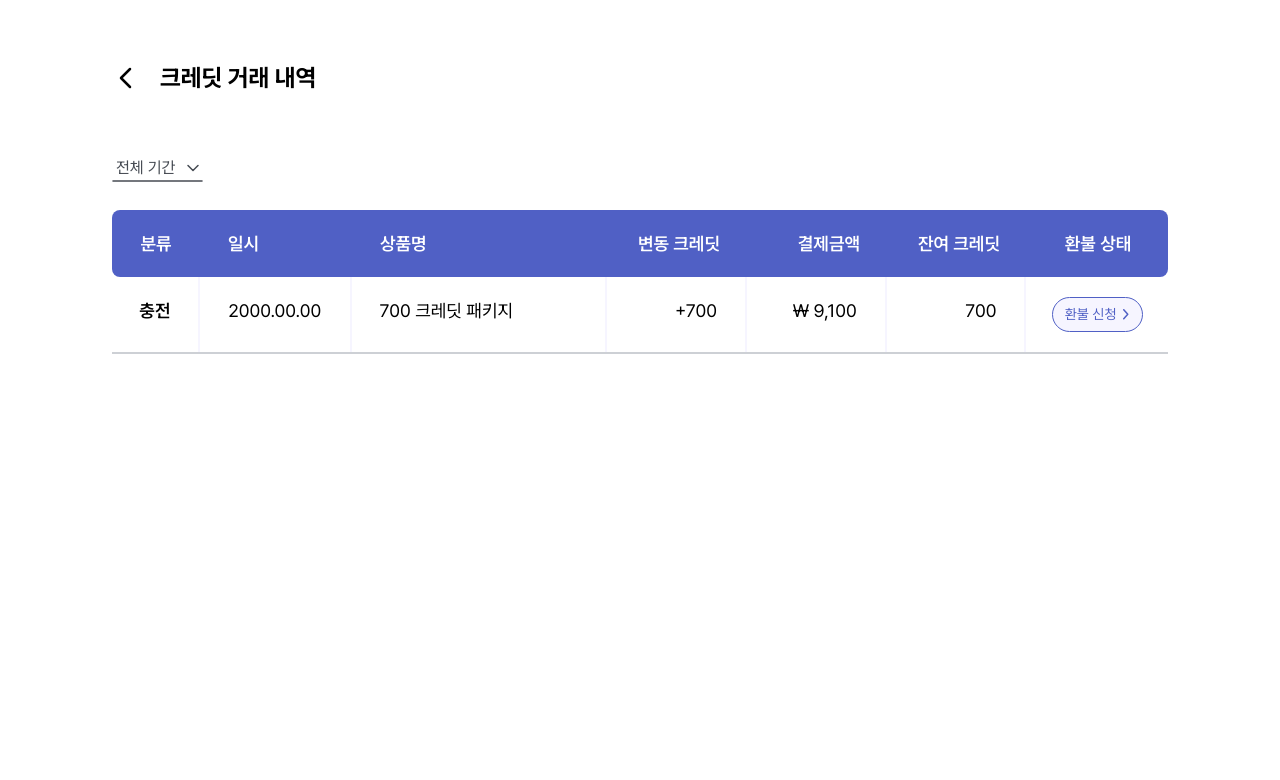
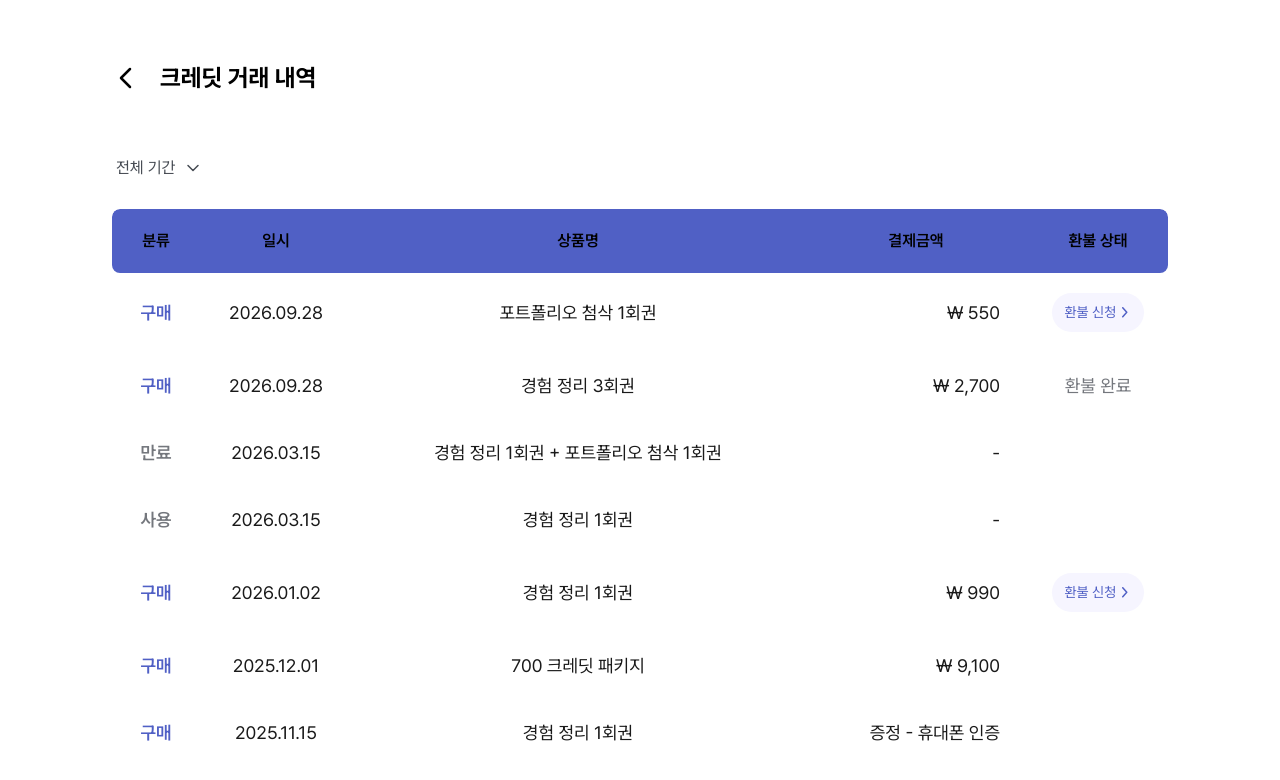
Before and after one commit to Teamie71/folioo-front, a Next.js app: page /invoice in a window 1280 px wide. Shown: the top 780 px of the page. Built offline with nearby package versions, Linux system fonts and the light colour scheme.

Commit message:
✨ Feat: 거래 내역 페이지 tanstack table 표 구현

```diff
--- a/src/features/invoice/components/InvoiceTable.tsx
+++ b/src/features/invoice/components/InvoiceTable.tsx
@@ -1,56 +1,230 @@
-import { RefundButtonIcon } from '@/components/icons/RefundButtonIcon';
-import Link from 'next/link';
+'use client';
+
+import {
+  flexRender,
+  getCoreRowModel,
+  useReactTable,
+  type ColumnDef,
+} from '@tanstack/react-table';
 import { RefundButton } from './RefundButton';
 
-export function InvoiceTable() {
+export type InvoiceCategory = '구매' | '만료' | '사용';
+export type RefundStatus =
+  | 'refund_request'
+  | 'refund_completed'
+  | 'gift'
+  | null;
+
+export interface InvoiceRow {
+  category: InvoiceCategory;
+  date: string;
+  productName: string;
+  amount: number | null;
+  refundStatus: RefundStatus;
+}
+
+const SAMPLE_DATA: InvoiceRow[] = [
+  {
+    category: '구매',
+    date: '2026.09.28',
+    productName: '포트폴리오 첨삭 1회권',
+    amount: 550,
+    refundStatus: 'refund_request',
+  },
+  {
+    category: '구매',
+    date: '2026.09.28',
+    productName: '경험 정리 3회권',
+    amount: 2700,
+    refundStatus: 'refund_completed',
+  },
+  {
+    category: '만료',
+    date: '2026.03.15',
+    productName: '경험 정리 1회권 + 포트폴리오 첨삭 1회권',
+    amount: null,
+    refundStatus: null,
+  },
+  {
+    category: '사용',
+    date: '2026.03.15',
+    productName: '경험 정리 1회권',
+    amount: null,
+    refundStatus: null,
+  },
+  {
+    category: '구매',
+    date: '2026.01.02',
+    productName: '경험 정리 1회권',
+    amount: 990,
+    refundStatus: 'refund_request',
+  },
+  {
+    category: '구매',
+    date: '2025.12.01',
+    productName: '700 크레딧 패키지',
+    amount: 9100,
+    refundStatus: null,
+  },
+  {
+    category: '구매',
+    date: '2025.11.15',
+    productName: '경험 정리 1회권',
+    amount: 990,
+    refundStatus: 'gift',
+  },
+];
+
+function RefundStatusCell({ status }: { status: RefundStatus }) {
+  if (status === 'refund_request') {
+    return <RefundButton />;
+  }
+  if (status === 'refund_completed') {
+    return (
+      <span className='text-[1.125rem] leading-[150%] text-[#74777D]'>
+        환불 완료
+      </span>
+    );
+  }
+  if (status === 'gift') {
+    return null;
+  }
+  return null;
+}
+
+interface InvoiceTableProps {
+  data?: InvoiceRow[];
+}
+
+export function InvoiceTable({ data = SAMPLE_DATA }: InvoiceTableProps) {
+  const columns: ColumnDef<InvoiceRow>[] = [
+    {
+      accessorKey: 'category',
+      header: '분류',
+      cell: ({ getValue }) => {
+        const category = getValue() as InvoiceCategory;
+        const isPurchase = category === '구매';
+        return (
+          <span
+            className={`font-semibold text-[leading-[150%] ${isPurchase ? 'text-[#5060C5]' : 'text-[#74777D]'}`}
+          >
+            {category}
+          </span>
+        );
+      },
+    },
+    {
+      accessorKey: 'date',
+      header: '일시',
+      cell: ({ getValue }) => (
+        <span className='text-[#1A1A1A] text-[leading-[150%]'>
+          {getValue() as string}
+        </span>
+      ),
+    },
+    {
+      accessorKey: 'productName',
+      header: '상품명',
+      cell: ({ getValue }) => (
+        <span className='text-[#1A1A1A] text-[leading-[150%]'>
+          {getValue() as string}
+        </span>
+      ),
+    },
+    {
+      accessorKey: 'amount',
+      header: '결제금액',
+      cell: ({ getValue, row }) => {
+        const amount = getValue() as number | null;
+        const isGift = row.original.refundStatus === 'gift';
+        if (isGift) {
+          return (
+            <span className='text-[1.125rem] leading-[150%] text-[#1A1A1A]'>
+              증정 - 휴대폰 인증
+            </span>
+          );
+        }
+        return (
+          <span className='text-[1.125rem] leading-[150%] text-[#1A1A1A]'>
+            {amount !== null ? `₩ ${amount.toLocaleString()}` : '-'}
+          </span>
+        );
+      },
+    },
+    {
+      accessorKey: 'refundStatus',
+      header: '환불 상태',
+      cell: ({ getValue }) => (
+        <RefundStatusCell status={getValue() as RefundStatus} />
+      ),
+    },
+  ];
+
+  const table = useReactTable({
+    data,
+    columns,
+    getCoreRowModel: getCoreRowModel(),
+  });
+
   return (
-    <div className='flex flex-col'>
-      {/* 분류 */}
-      <div className='flex w-full rounded-[0.5rem] bg-[#5060C5] py-[1.25rem] text-[1.125rem] font-semibold text-[#FFFFFF]'>
-        <div className='w-[5.5rem] text-center'>분류</div>
-        <div className='w-[9.5rem] px-[1.75rem]'>일시</div>
-        <div className='w-[16rem] px-[1.75rem]'>상품명</div>
-        <div className='flex w-[8.75rem] justify-end pr-[1.75rem]'>
-          변동 크레딧
-        </div>
-        <div className='flex w-[8.75rem] justify-end pr-[1.75rem]'>
-          결제금액
-        </div>
-        <div className='flex w-[8.75rem] justify-end pr-[1.75rem]'>
-          잔여 크레딧
-        </div>
-        <div className='w-[8.75rem] text-center'>환불 상태</div>
-      </div>
-
-      {/* 내역 */}
-      <div className='flex flex-col text-[1.125rem]'>
-        <div className='flex flex-col'>
-          <div className='flex'>
-            <div className='w-[5.5rem] border-r-[0.125rem] border-[#F6F5FF] py-[1.25rem] text-center font-semibold'>
-              충전
-            </div>
-            <div className='px-[1.75rem w-[9.5rem] border-r-[0.125rem] border-[#F6F5FF] py-[1.25rem] text-center'>
-              2000.00.00
-            </div>
-            <div className='w-[16rem] border-r-[0.125rem] border-[#F6F5FF] px-[1.75rem] py-[1.25rem]'>
-              700 크레딧 패키지
-            </div>
-            <div className='flex w-[8.75rem] justify-end border-r-[0.125rem] border-[#F6F5FF] py-[1.25rem] pr-[1.75rem]'>
-              +700
-            </div>
-            <div className='flex w-[8.75rem] justify-end border-r-[0.125rem] border-[#F6F5FF] py-[1.25rem] pr-[1.75rem]'>
-              ₩ 9,100
-            </div>
-            <div className='flex w-[8.75rem] justify-end border-r-[0.125rem] border-[#F6F5FF] py-[1.25rem] pr-[1.75rem]'>
-              700
-            </div>
-            <div className='px-[1.575rem] py-[1.25rem]'>
-              <RefundButton />
-            </div>
-          </div>
-          <div className='w-full border border-[#CDD0D5]' />
-        </div>
-      </div>
+    <div className='overflow-hidden rounded-t-[0.5rem]'>
+      <table className='w-full border-collapse'>
+        <colgroup>
+          <col className='w-[5.5rem]' />
+          <col className='w-[9.5rem]' />
+          <col className='w-[28.25rem]' />
+          <col className='w-[14rem]' />
+          <col className='w-[8.75rem]' />
+        </colgroup>
+        <thead>
+          {table.getHeaderGroups().map((headerGroup) => (
+            <tr key={headerGroup.id}>
+              {headerGroup.headers.map((header, i) => (
+                <th
+                  key={header.id}
+                  className={`bg-[#5060C5] py-[1.25rem] text-[1rem] leading-[150%] font-semibold text-white ${
+                    i > 0 ? 'border-l-[0.0625rem]' : ''
+                  } ${i === 0 ? 'rounded-tl-[0.5rem] rounded-bl-[0.5rem]' : ''} ${
+                    i === headerGroup.headers.length - 1
+                      ? 'rounded-tr-[0.5rem] rounded-br-[0.5rem]'
+                      : ''
+                  }`}
+                >
+                  <div className='flex justify-center'>
+                    {header.column.columnDef.header as string}
+                  </div>
+                </th>
+              ))}
+            </tr>
+          ))}
+        </thead>
+        <tbody>
+          {table.getRowModel().rows.map((row) => (
+            <tr key={row.id} className='border-b border-[#CDD0D5] bg-white'>
+              {row.getVisibleCells().map((cell, i) => (
+                <td
+                  key={cell.id}
+                  className={`py-[1.25rem] text-[1.125rem] leading-[150%] ${
+                    i > 0 ? 'border-l border-[#E9EAEC]' : ''
+                  } ${
+                    i === 0
+                      ? 'text-center'
+                      : i === 1
+                        ? 'text-center'
+                        : i === 2
+                          ? 'text-center'
+                          : i === 3
+                            ? 'pr-[1.75rem] text-right'
+                            : 'text-center'
+                  }`}
+                >
+                  {flexRender(cell.column.columnDef.cell, cell.getContext())}
+                </td>
+              ))}
+            </tr>
+          ))}
+        </tbody>
+      </table>
     </div>
   );
 }
--- a/src/features/invoice/components/RefundButton.tsx
+++ b/src/features/invoice/components/RefundButton.tsx
@@ -3,11 +3,12 @@ import Link from 'next/link';
 
 export const RefundButton = () => {
   return (
-    <Link href='/invoice/refund'>
-      <button className='flex w-[5.7rem] cursor-pointer items-center gap-[0.375rem] rounded-[6.25rem] border-[0.09375rem] border-[#5060C5] bg-[#F6F5FF] px-[0.75rem] py-[0.375rem] text-[0.875rem] text-[#5060C5]'>
-        <p>환불 신청</p>
-        <RefundButtonIcon />
-      </button>
+    <Link
+      href='/invoice/refund'
+      className='inline-flex w-[5.7rem] cursor-pointer items-center gap-[0.375rem] rounded-[6.25rem] border-[0.09375rem] border-[#5060C5] bg-[#F6F5FF] px-[0.75rem] py-[0.375rem] text-[0.875rem] text-[#5060C5]'
+    >
+      <span>환불 신청</span>
+      <RefundButtonIcon />
     </Link>
   );
 };
```
